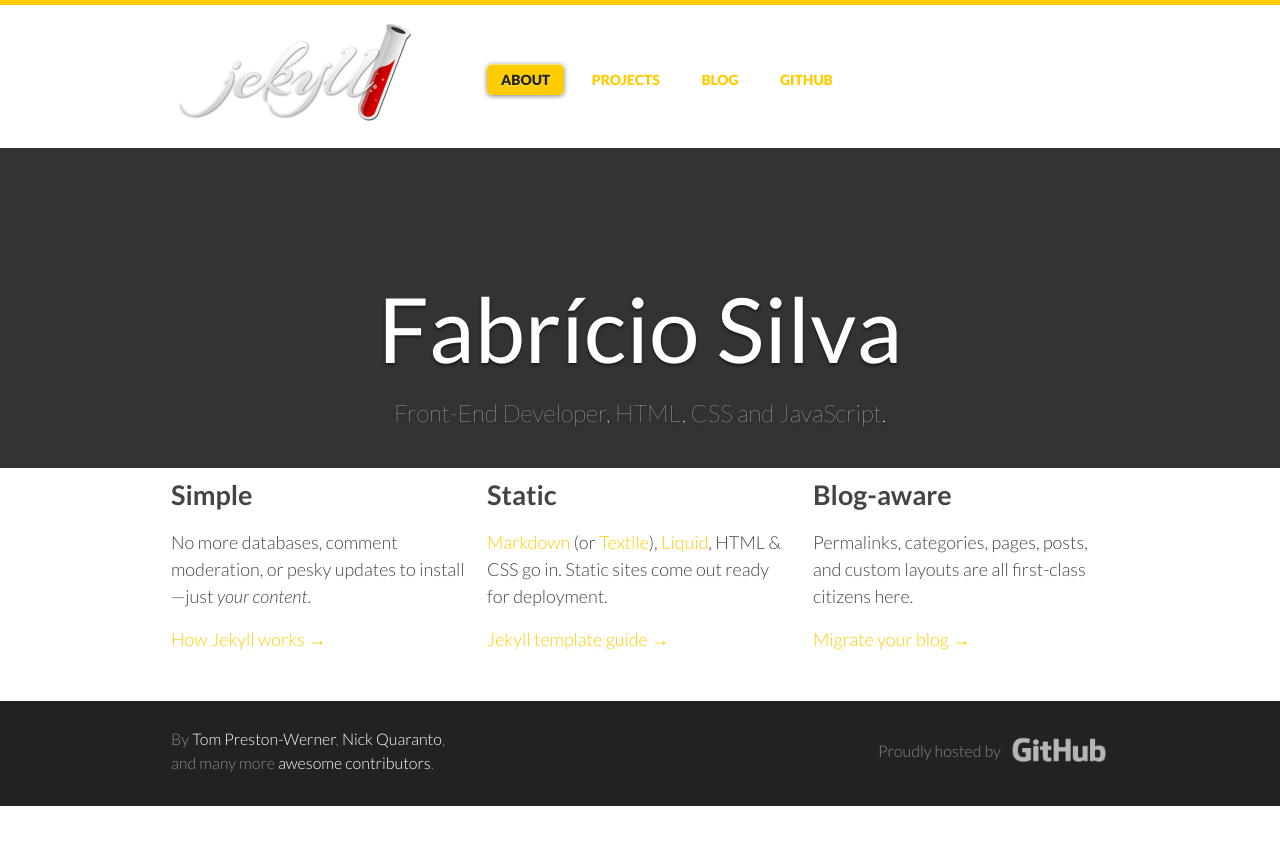
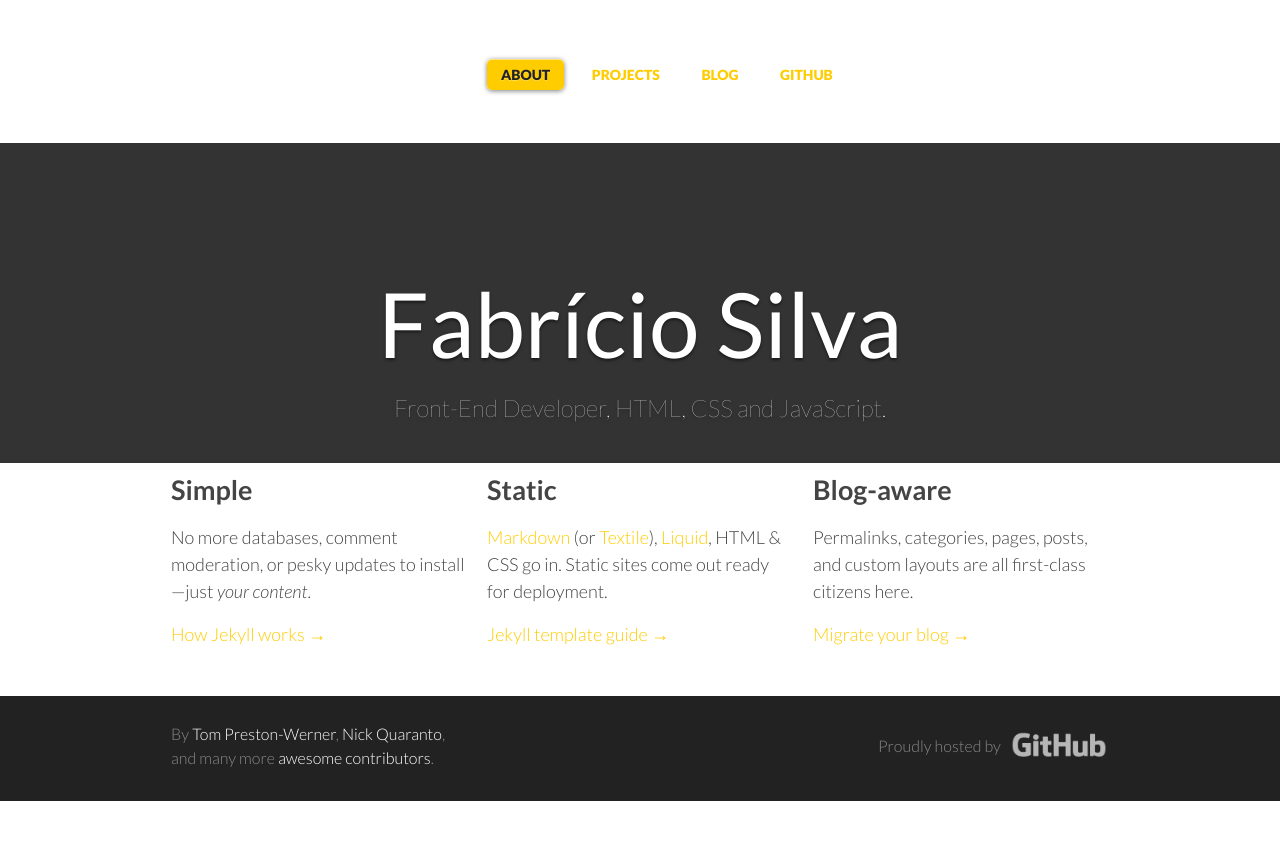
Before and after one commit to fabriciofmsilva/fabriciofmsilva.github.io, a Jekyll site: the page built from index.html, in a window 1280 px wide. Shown: the top 845 px of the page. Built offline with Jekyll 4.4.1, drawn with Linux system fonts in a browser that asks for light colours; some web fonts are replaced; comment, search, counter and statistics services are not loaded.

Commit message:
style.css

```diff
--- a/_includes/header.html
+++ b/_includes/header.html
@@ -7,7 +7,7 @@
       <h1>
         <a href="{{ site.url }}/">
           <span>Fabrício Silva</span>
-          <img src="{{ site.url }}/img/logo-2x.png" width="249px" height="115px" alt="">
+          <img src="{{ site.url }}/img/logo-2x.png" width="249px" height="115px" alt="" style="opacity: 0;">
         </a>
       </h1>
     </div>
--- a/css/style.css
+++ b/css/style.css
@@ -12,7 +12,6 @@
   font-weight: 300;
   color: #444;
   background: #FFF;
-  border-top: 5px solid #fc0;
 }
 
 .clear {
```
